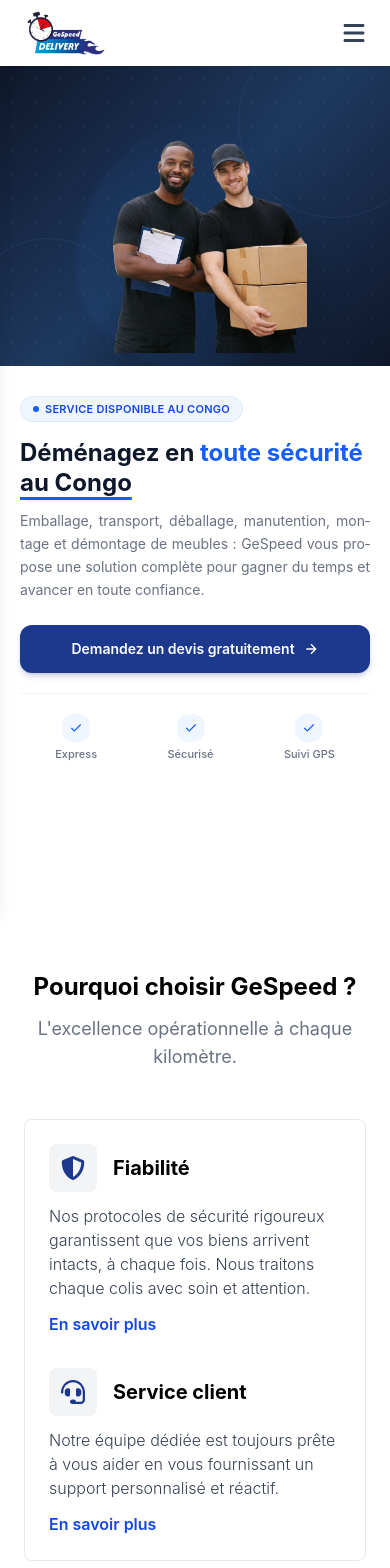
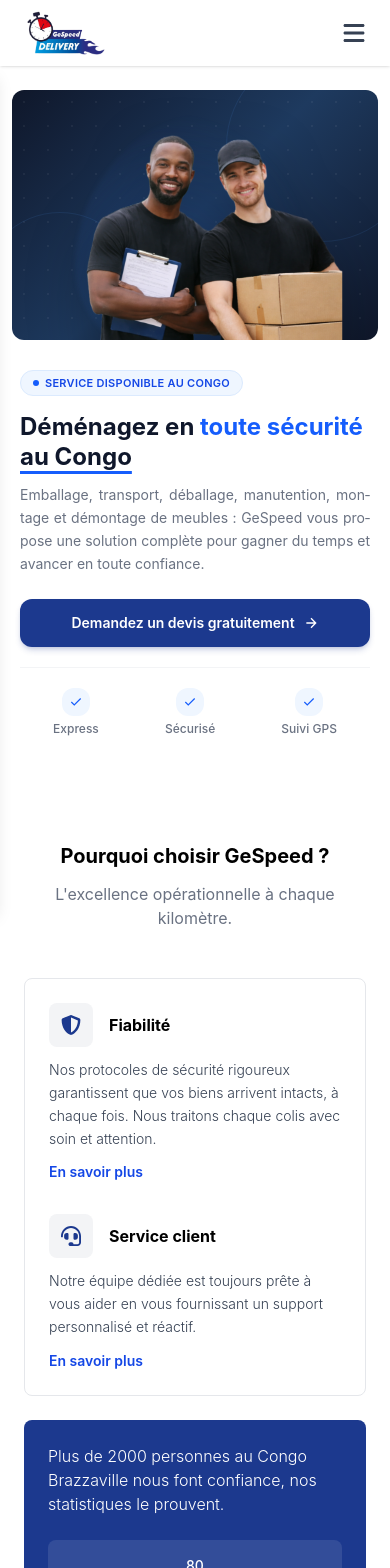
Before and after one commit to so914/Gespeed, a React (Vite) app: page / in a window 390 px wide. Shown: the top 1568 px of the page. Built offline with nearby package versions, Linux system fonts and the light colour scheme.

Commit message:
edit all section of home page

```diff
--- a/src/components/CarSection.jsx
+++ b/src/components/CarSection.jsx
@@ -94,7 +94,7 @@ function CarCard({ car }) {
 
 function CarSection() {
   return (
-    <section className="relative min-h-screen overflow-hidden px-6 md:px-10 py-16">
+    <section className="relative min-h-screen overflow-hidden px-6 md:px-10 py-16 md:py-8">
       {/* Dot grid */}
       <div
         className="pointer-events-none absolute inset-0"
@@ -105,11 +105,11 @@ function CarSection() {
       />
 
       <div className="relative z-10 mb-14 text-center">
-        <h2 className="text-2xl md:text-3xl font-semibold">
+        <h2 className="text-xl md:text-3xl font-semibold">
           Des véhicules adaptés à chaque besoin
         </h2>
         <div className="mx-auto mt-4 h-0.5 w-12 rounded-full bg-blue-400" />
-        <p className="mx-auto mt-4 max-w-md text-[15px] text-gray-700">
+        <p className="mx-auto mt-4 max-w-md text-[15px] md:text-[16px] text-gray-600">
           Choisissez la solution idéale selon le volume, la distance et le type de transport.
         </p>
       </div>
--- a/src/components/EstimateForm.jsx
+++ b/src/components/EstimateForm.jsx
@@ -15,7 +15,7 @@ export default function EstimateForm() {
     <section className="mt-16">
       <div className="py-16 px-6 flex flex-col items-center bg-gray-100">
 
-        <h2 className="text-xl md:text-3xl font-semibold my-4 text-center">
+        <h2 className="text-xl md:text-2xl font-semibold my-4 text-center">
           Prêt pour votre prochain départ ?
         </h2>
 
--- a/src/components/Hero.jsx
+++ b/src/components/Hero.jsx
@@ -2,7 +2,7 @@ import { Link } from "react-router-dom";
 
 export default function Hero() {
   return (
-    <section className="mb-12">
+    <section className="mb-6 md:mb-12">
 
       {/* ── DESKTOP ── */}
       <div
@@ -29,11 +29,11 @@ export default function Hero() {
 
             <h1 className="text-3xl xl:text-4xl font-bold mb-5 text-white leading-tight">
               Déménagez en{" "}
-              <span className="text-blue-400">toute sécurité</span>{" "}
+              <span className="text-blue-600">toute sécurité</span>{" "}
               <span className="relative inline-block">
                 au Congo
                 <span
-                  className="absolute left-0 h-[3px] w-full rounded-full bg-blue-400"
+                  className="absolute left-0 h-[3px] w-full rounded-full bg-blue-600"
                   style={{ bottom: "-6px" }}
                 />
               </span>
@@ -48,13 +48,10 @@ export default function Hero() {
             <div className="flex items-center gap-4 flex-wrap">
               <Link
                 to="/devis"
-                className="inline-flex items-center gap-2 bg-blue-600 hover:bg-blue-400 rounded-xl py-3 px-7 text-white font-semibold text-sm transition active:scale-[0.98] shadow-lg shadow-blue-500/30"
+                className="inline-flex items-center gap-2 bg-blue-600 hover:bg-blue-800 rounded-xl py-3 px-7 text-white font-semibold text-sm transition active:scale-[0.98] shadow-lg shadow-blue-500/30"
               >
                 Demandez un devis
                 <span className="font-semibold">gratuitement</span>
-                <svg viewBox="0 0 24 24" className="w-4 h-4 stroke-white fill-none stroke-2 shrink-0">
-                  <path d="M5 12h14M12 5l7 7-7 7" />
-                </svg>
               </Link>
             </div>
 
@@ -141,7 +138,7 @@ export default function Hero() {
               filter: "drop-shadow(0 28px 44px rgba(0,0,0,0.40))",
               transition: "transform 0.5s cubic-bezier(0.175, 0.885, 0.32, 1.275)",
             }}
-            className="hover:scale-[1.04] translate-y-16 h-full cursor-pointer"
+            className="hover:scale-[1.04]  translate-y-10 h-full cursor-pointer min-w-3xl"
           />
         </div>
       </div>
@@ -151,9 +148,9 @@ export default function Hero() {
       <div className="md:hidden flex flex-col">
 
         <div
-          className="relative w-full overflow-hidden"
+          className="relative w-auto overflow-hidden rounded-xl mt-6 mx-3"
           style={{
-            minHeight: "300px",
+            maxHeight: "250px",
             background: "linear-gradient(135deg, #0f172a 0%, #1e3a5f 50%, #0f172a 100%)",
           }}
         >
@@ -184,9 +181,9 @@ export default function Hero() {
             <img
               src="hero.png"
               alt="livreur GeSpeed"
+              className="min-w-lg"
               style={{
-                maxHeight: "270px",
-                width: "auto",
+                minHeight: "300px",
                 objectFit: "contain",
                 filter: "drop-shadow(0 20px 30px rgba(0,0,0,0.30))",
                 transition: "all 0.5s cubic-bezier(0.175, 0.885, 0.32, 1.275)",
@@ -235,7 +232,7 @@ export default function Hero() {
                     <polyline points="20 6 9 17 4 12" />
                   </svg>
                 </div>
-                <span className="text-[11px] font-medium text-gray-500">{label}</span>
+                <span className="text-[12px] font-medium text-gray-500">{label}</span>
               </div>
             ))}
           </div>
--- a/src/components/HowItWorks.jsx
+++ b/src/components/HowItWorks.jsx
@@ -28,10 +28,10 @@ export default function HowItWorks() {
   return (
     <section>
       <div className="px-6 md:px-12 pt-8 mb-14 pb-12">
-        <h2 className="text-2xl font-bold lg:mt-6 text-center">
+        <h2 className="text-xl md:text-2xl font-bold lg:mt-6 text-center">
           Comment ça marche
         </h2>
-        <p className="text-gray-500 mb-12 text-center mt-3 text-lg">
+        <p className="text-gray-600 text-sm mb-12 text-center mt-3 md:text-lg">
           Déménager n'a jamais été aussi simple et transparent.
         </p>
 
@@ -39,13 +39,13 @@ export default function HowItWorks() {
           {steps.map((step) => (
             <div key={step.number}>
 
-              <div className="w-full md:size-64 md:[clip-path:polygon(0_25%,100%_35%,100%_86%,0%_100%)]  h-16 bg-gray-200 relative flex md:gap-0 md:justify-center items-center rounded-lg md:divide-x-0 px-4 md:ps-0">
+              <div className="w-full md:size-64 md:[clip-path:polygon(0_25%,100%_35%,100%_86%,0%_100%)]  h-12 bg-gray-200 relative flex md:gap-0 md:justify-center items-center rounded-md md:divide-x-0 px-4 md:ps-0">
                 {/* mobile number badge */}
                 <div className="md:hidden size-8 bg-blue-900 rounded-full flex items-center justify-center text-white font-bold md:text-lg text-sm">
                   {step.number}
                 </div>
                 <div className="flex items-center md:justify-around w-full">
-                  <h3 className="font-bold text-center md:hidden ms-2 md:ms-0 md:text-md text-sm">
+                  <h3 className="font-bold text-center md:hidden ms-2 text-gray-950/70 text-sm">
                     {step.title}
                   </h3>
                   <p className="hidden md:inline md:text-5xl text-2xl text-blue-900 md:mt-12">
--- a/src/components/RegisterForm.jsx
+++ b/src/components/RegisterForm.jsx
@@ -127,7 +127,7 @@ export default function RegisterForm() {
           </nav>
 
           <h1 className="text-xl font-bold text-slate-800">Bienvenue parmi nous</h1>
-          <p className="mb-5 mt-1 text-xs text-slate-400">Créez votre compte en 2 étapes rapides</p>
+          <p className="mb-5 mt-1 text-xs text-slate-400 md:text-sm">Créez votre compte en 2 étapes rapides</p>
 
           <StepIndicator step={step} />
 
--- a/src/components/WhyUs.jsx
+++ b/src/components/WhyUs.jsx
@@ -38,12 +38,12 @@ const features = [
 export default function WhyUs() {
 
   return (
-    <section className="mt-32 mb-12 md:mt-0">
+    <section className="mb-12 md:mt-0">
       <div className="px-6 md:px-12 py-8">
-        <h2 className="text-2xl font-bold mb-3 text-center mt-5">
+        <h2 className="md:text-2xl text-xl font-bold mb-3 text-center mt-5">
           Pourquoi choisir GeSpeed ?
         </h2>
-        <p className="text-gray-500 mb-12 text-center text-lg">
+        <p className="text-gray-500 mb-12 text-center text-md md:text-lg">
           L'excellence opérationnelle à chaque kilomètre.
         </p>
 
@@ -56,10 +56,10 @@ export default function WhyUs() {
                 <div key={idx}>
                   <div className="flex items-center gap-4 mb-3">
                     <div className="bg-gray-100 p-3 rounded-lg">
-                      <Icon className="text-blue-900 text-2xl" />
+                      <Icon className="text-blue-900 text-xl md:text-2xl" />
                     </div>
 
-                    <h3 className="text-xl font-bold">
+                    <h3 className="text-md md:text-xl font-bold">
                       {feature.title}
                       {feature.titleExtra && (
                         <span className="ml-2 text-xl font-bold hidden md:inline">
@@ -69,11 +69,11 @@ export default function WhyUs() {
                     </h3>
                   </div>
 
-                  <p className="text-gray-700 font-light mb-3">
+                  <p className="text-gray-700 font-light mb-3 md:text-lg text-sm leading-relaxed">
                     {feature.description}
                   </p>
 
-                  <p className="text-blue-700 font-semibold cursor-pointer">
+                  <p className="text-blue-700 font-semibold cursor-pointer md:text-md text-sm">
                     En savoir plus <i className="fa-solid fa-chevron-right"></i>
                   </p>
                 </div>
@@ -83,7 +83,7 @@ export default function WhyUs() {
 
           <div className="w-full md:w-[40%]">
             <div className="bg-blue-900 rounded-lg py-6 px-6 text-white h-full">
-              <h2 className="font-light mb-6 text-lg lg:text-xl">
+              <h2 className="font-light mb-6 text-md lg:text-xl">
                 Plus de 2000 personnes au Congo Brazzaville nous font confiance,
                 nos statistiques le prouvent.
               </h2>
```
Also changed, not shown: src/components/DevisRegister.jsx (+9 -9 lines), src/components/Footer.jsx (+5 -5 lines), src/components/LoginForm.jsx (+14 -2 lines), src/components/Services.jsx (+5 -5 lines).
